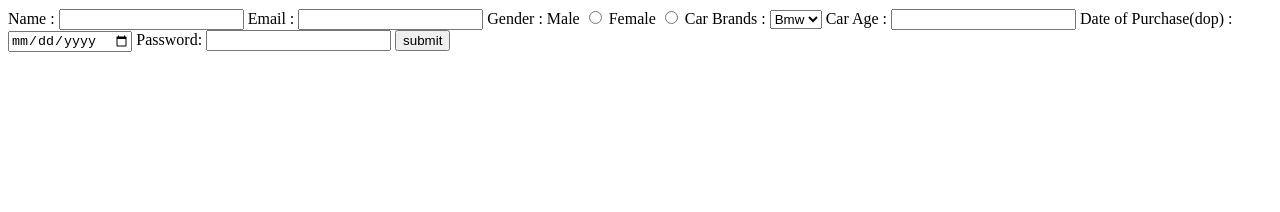
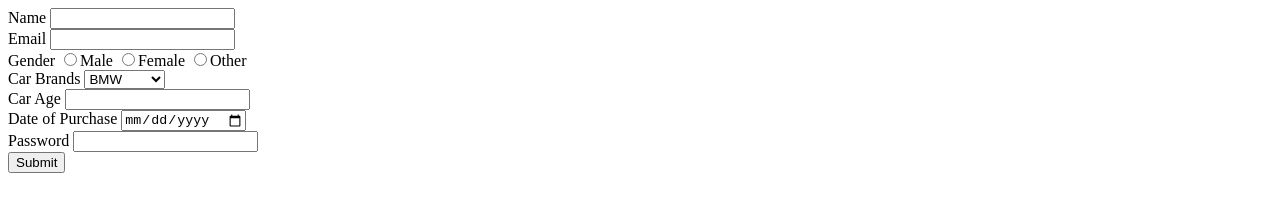
Before and after one commit to acciojob/car-insurance-form-yashjariwala01, a website: page main.html in a window 1280 px wide. Drawn offline with Linux system fonts and the light colour scheme.

Commit message:
created a submission

```diff
--- a/main.html
+++ b/main.html
@@ -8,37 +8,36 @@
 
 <body>
 	<!-- the entire body must be written by student -->
-	<form method="post">
-      <label for="name">Name : </label>
-      <input type="text" id="name" name="username" required />
-
-      <label for="email">Email : </label>
-      <input type="email" id="email" required />
-
-      <label>Gender : </label>
-      <label id="male">Male</label>
-      <input type="radio" name="gender" id="male" required />
-      <label id="female">Female</label>
-      <input type="radio" name="gender" id="female" required />
-
-      <label for="cars">Car Brands : </label>
-      <select id="cars">
-        <option value="bmw">Bmw</option>
-        <option value="bmw">Bmw</option>
-        <option value="bmw">Bmw</option>
-      </select>
-
-      <label for="carage">Car Age : </label>
-      <input type="number" id="carage" />
-
-      <label for="dop">Date of Purchase(dop) : </label>
-      <input type="date" id="dop" required />
-
-      <label for="password">Password:</label>
-      <input type="password" id="password" required />
-
-      <button type="submit" form="form1" value="">submit</button>
-    </form>
+	<form method = "post">
+		<label for = "name">Name</label>
+		<input type = "text" id = "name" required>
+		<br>
+		<label for = "email">Email</label>
+		<input type = "email" id = "email" required>
+		<br>
+		<label for = "gender">Gender</label>
+		<input type = "radio" name = "gender" value = "male" required>Male
+		<input type = "radio" name = "gender" value = "female" required>Female
+		<input type = "radio" name = "gender" value = "other" required>Other
+		<br>
+		<label for = "cars">Car Brands</label>
+		<select id = "cars" required>
+			<option value = "bmw">BMW</option>
+			<option value = "audi">Audi</option>
+			<option value = "mercedez">Mercedez</option>
+		</select>
+		<br>
+		<label for = "carage">Car Age</label>
+		<input type = "number" id = "carage" required>
+		<br>
+		<label for = "dop">Date of Purchase</label>
+		<input type = "date" id = "dop" required>
+		<br>
+		<label for = "password">Password</label>
+		<input type = "password" id = "password" required>
+		<br>
+		<button type = "submit">Submit</button>
+	</form>
     <script type="text/javascript" src="./script.js">
 </script>
 
```
